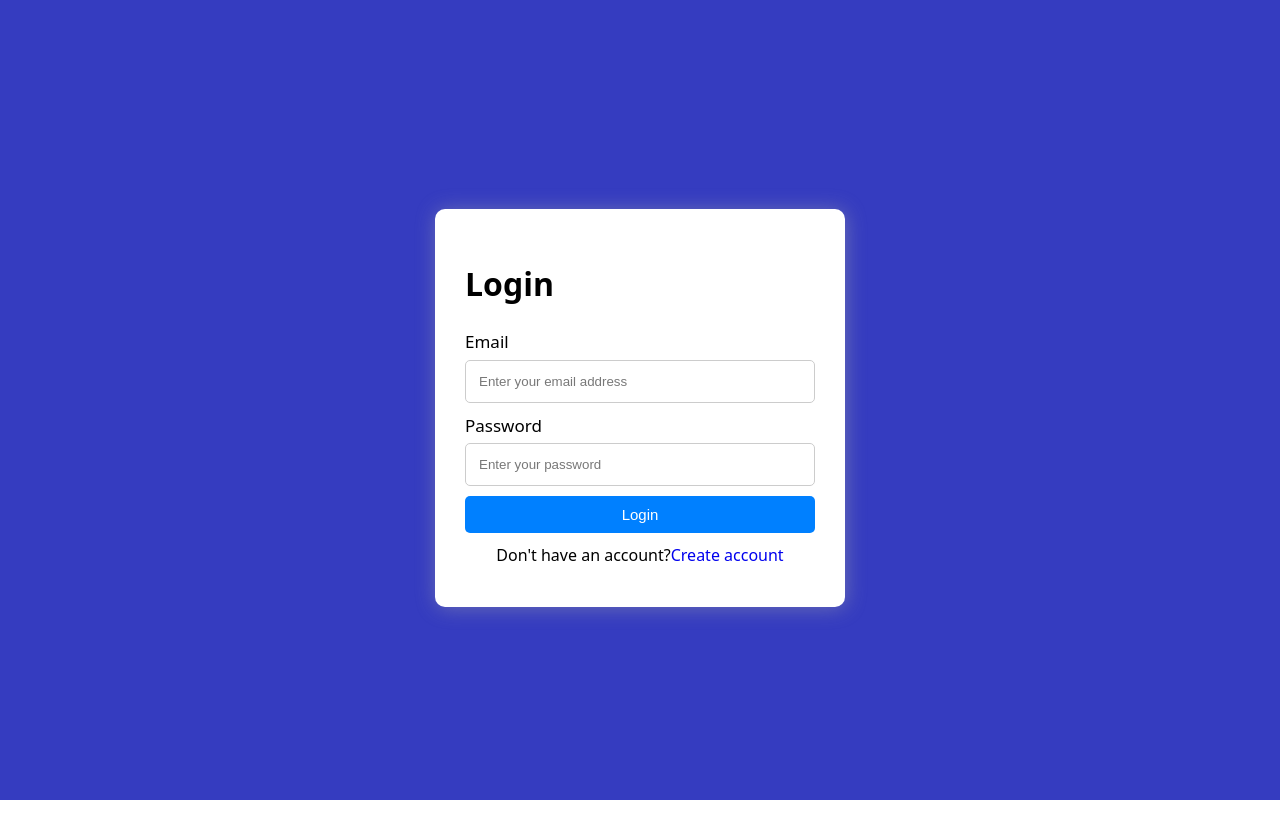
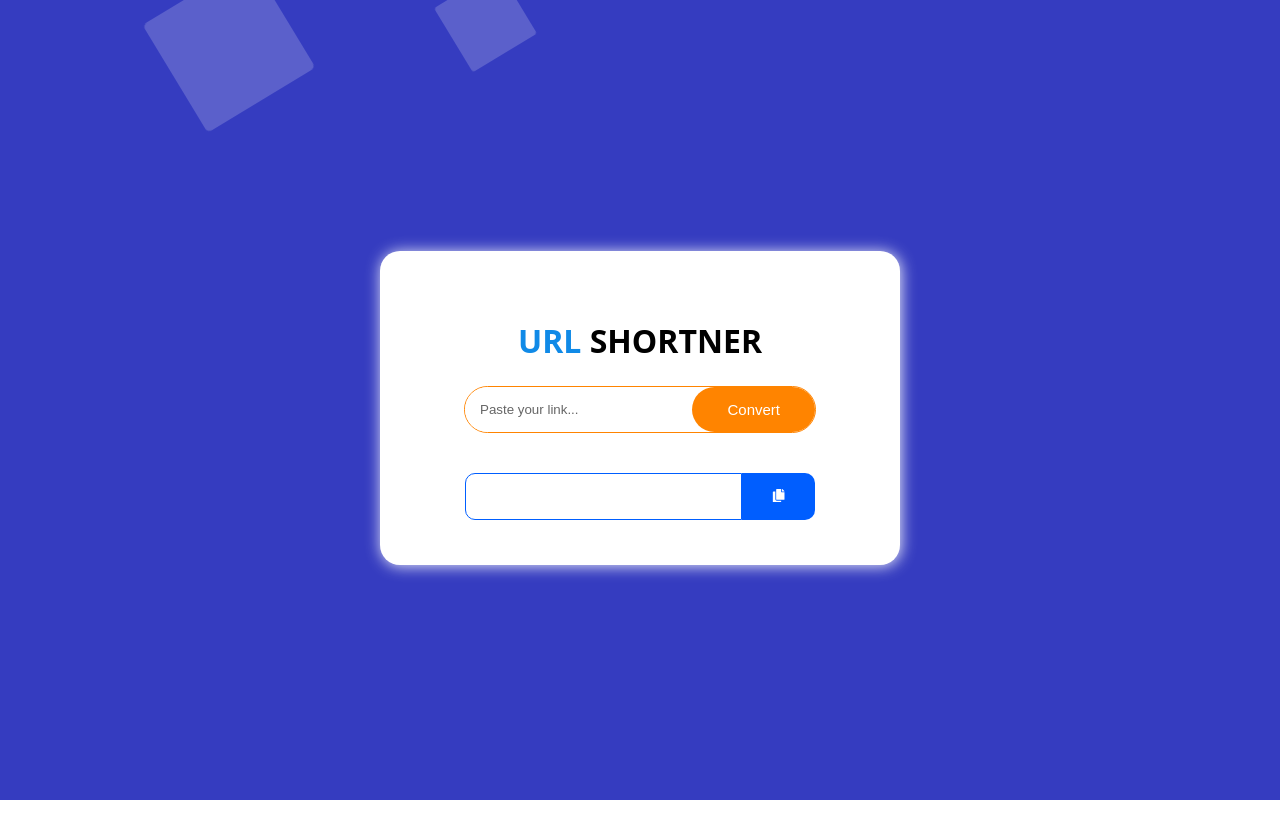
Before and after one commit to Jayavel2005/React-Journey, a React app in the folder urlShortner/: page / in a window 1280 px wide. Built offline with nearby package versions, Linux system fonts and the light colour scheme; the HTML template or start-up script is replaced by a standard one.

Commit message:
add UrlShortner component for URL shortening functionality; update App to render UrlShortner

```diff
--- a/urlShortner/src/App.jsx
+++ b/urlShortner/src/App.jsx
@@ -2,10 +2,11 @@ import React from 'react'
 import SignUp from './SignUp'
 import Login from './Login'
 import Background from './Background'
+import UrlShortner from './UrlShortner'
 const App = () => {
   return (
     <div className='main'>
-        <Login/>
+        <UrlShortner/>
         <Background/>
     </div>
   )
--- /dev/null
+++ b/urlShortner/src/UrlShortner.jsx
@@ -0,0 +1,71 @@
+import React, { useState } from 'react';
+import { FaCopy } from "react-icons/fa";
+
+const UrlShortner = () => {
+    const [url, setUrl] = useState("");
+    const [shortnedUrl, setShortnedUrl] = useState("");
+    const [copied, setCopied] = useState("");
+
+    const handleUrlChange = (e) => {
+        setUrl(e.target.value);
+    };
+
+    const shortUrl = () => {
+        const shortURL = `bit.ly/${Math.random().toString(36).substr(2, 6)}`;
+        setShortnedUrl(shortURL);
+        setCopied(false); // Reset copied state
+    };
+
+    const copyToClipboard = () => {
+        if (shortnedUrl) {
+            navigator.clipboard.writeText(shortnedUrl).then(() => {
+                setCopied("Link Copied Successfully.");
+                setTimeout(() => setCopied(""), 3000); // Hide message after 3 seconds
+            }).catch(err => console.error("Failed to copy:", err));
+        }
+        if (shortnedUrl.trim() === "") {
+            setCopied("Copy Failed.")
+        }
+    };
+
+
+    return (
+        <div className='urlshortner--main'>
+            {/* Heading */}
+            <h1>
+                <span style={{ color: '#108ae7' }}>URL</span> SHORTNER
+            </h1>
+
+            {/* Input Box */}
+            <div className="link--container">
+                <div className='input--box'>
+                    <input
+                        type="text"
+                        placeholder='Paste your link...'
+                        value={url}
+                        onChange={handleUrlChange}
+                    />
+                    <button onClick={shortUrl}>Convert</button>
+                </div>
+            </div>
+
+            {/* Clipboard Box */}
+
+            <div className="clipboard--main">
+                <div className='clipboard--textfieldGroup'>
+                    <input className='clipboard--textfield' readOnly value={shortnedUrl} />
+                    <button className='copy--button' onClick={copyToClipboard}>
+                        <FaCopy />
+                    </button>
+                </div>
+                <span
+                    className='informative--message'
+                    style={{ color: copied === "Link Copied Successfully." ? "green" : "red", display: copied ? "block" : "none" }}
+                >{copied}</span>
+            </div>
+
+        </div>
+    );
+};
+
+export default UrlShortner;
--- a/urlShortner/src/index.css
+++ b/urlShortner/src/index.css
@@ -48,11 +48,13 @@ input::placeholder {
   color: rgb(120, 120, 120);
 }
 
-.form--group .informative--message {
+.informative--message {
   font-size: 15px;
-  margin: 1px;
+  margin-top: 2px;
   display: none;
 }
+
+
 
 .error-message {
   color: red;
@@ -87,12 +89,13 @@ input::placeholder {
 }
 
 @keyframes animate {
-  0%{
+  0% {
     transform: translateY(0) rotate(0deg);
     opacity: 1;
     border-radius: 0;
   }
-  100%{
+
+  100% {
     transform: translateY(-10000px) rotate(720deg);
     opacity: 0;
     border-radius: 50%;
@@ -111,6 +114,106 @@ input::placeholder {
   overflow: hidden;
   z-index: -1;
 }
+
+/* Url Shortner Component */
+
+.urlshortner--main {
+  background-color: #ffffff;
+  padding: 45px 10px;
+  border-radius: 20px;
+  box-shadow: 1px 1px 15px rgba(255, 255, 255, 0.9);
+  max-width: 500px;
+  width: 550px;
+  display: flex;
+  flex-direction: column;
+  align-items: center;
+
+}
+
+.urlshortner--main h1 {
+  text-align: center;
+
+}
+
+.link--container {
+  display: flex;
+  justify-content: center;
+
+}
+
+.input--box {
+  border: 1px solid #ff8400;
+  width: 350px;
+  display: flex;
+  justify-content: space-between;
+  border-radius: 30px;
+}
+
+.input--box input {
+  padding: 15px;
+  width: 100%;
+  border-radius: 30px;
+  border: none;
+  outline: none;
+}
+
+.input--box input::placeholder {
+  color: #666666;
+  font-weight: 500 !important;
+}
+
+.input--box button {
+  padding: 0px 35px;
+  border-radius: 30px;
+  border: none;
+  background-color: #ff8400;
+  color: #fff;
+  font-size: 15px;
+  cursor: pointer;
+}
+
+.input--box button:hover {
+  background-color: #eb7a00;
+
+}
+
+.clipboard--main {
+  display: flex;
+  margin-top: 40px;
+  justify-content: space-between;
+  flex-direction: column;
+  width: 350px;
+  /* border: 1px solid black; */
+}
+
+.clipboard--textfieldGroup {
+  display: flex;
+}
+
+.clipboard--textfield {
+  border: 1px solid #005eff;
+  padding: 15px;
+  width: 100%;
+  border-radius: 10px 0px 0px 10px;
+  outline: none;
+}
+
+.copy--button {
+  padding: 1px 30px;
+  border-radius: 0px 10px 10px 0px;
+  border: none;
+  background-color: #005eff;
+  color: #fff;
+  cursor: pointer;
+}
+
+.copy--button:hover {
+  background-color: #0052e0;
+
+}
+
+
+/* Background Animation */
 .background li {
   position: absolute;
   display: block;
@@ -121,9 +224,6 @@ input::placeholder {
   animation: animate 12s linear infinite;
 }
 
-
-
-
 .background li:nth-child(0) {
   left: 65%;
   width: 98px;
@@ -131,6 +231,7 @@ input::placeholder {
   bottom: -98px;
   animation-delay: 1s;
 }
+
 .background li:nth-child(1) {
   left: 75%;
   width: 102px;
@@ -138,6 +239,7 @@ input::placeholder {
   bottom: -102px;
   animation-delay: 4s;
 }
+
 .background li:nth-child(2) {
   left: 65%;
   width: 103px;
@@ -145,6 +247,7 @@ input::placeholder {
   bottom: -103px;
   animation-delay: 9s;
 }
+
 .background li:nth-child(3) {
   left: 30%;
   width: 24px;
@@ -152,6 +255,7 @@ input::placeholder {
   bottom: -24px;
   animation-delay: 6s;
 }
+
 .background li:nth-child(4) {
   left: 4%;
   width: 162px;
@@ -159,6 +263,7 @@ input::placeholder {
   bottom: -162px;
   animation-delay: 20s;
 }
+
 .background li:nth-child(5) {
   left: 31%;
   width: 45px;
@@ -166,6 +271,7 @@ input::placeholder {
   bottom: -45px;
   animation-delay: 17s;
 }
+
 .background li:nth-child(6) {
   left: 20%;
   width: 7px;
@@ -173,6 +279,7 @@ input::placeholder {
   bottom: -7px;
   animation-delay: 3s;
 }
+
 .background li:nth-child(7) {
   left: 35%;
   width: 75px;
@@ -180,6 +287,7 @@ input::placeholder {
   bottom: -75px;
   animation-delay: 7s;
 }
+
 .background li:nth-child(8) {
   left: 59%;
   width: 134px;
@@ -187,6 +295,7 @@ input::placeholder {
   bottom: -134px;
   animation-delay: 13s;
 }
+
 .background li:nth-child(9) {
   left: 13%;
   width: 126px;
@@ -194,6 +303,7 @@ input::placeholder {
   bottom: -126px;
   animation-delay: 7s;
 }
+
 .background li:nth-child(10) {
   left: 15%;
   width: 132px;
@@ -201,6 +311,7 @@ input::placeholder {
   bottom: -132px;
   animation-delay: 30s;
 }
+
 .background li:nth-child(11) {
   left: 44%;
   width: 98px;
@@ -208,6 +319,7 @@ input::placeholder {
   bottom: -98px;
   animation-delay: 50s;
 }
+
 .background li:nth-child(12) {
   left: 32%;
   width: 123px;
@@ -215,6 +327,7 @@ input::placeholder {
   bottom: -123px;
   animation-delay: 50s;
 }
+
 .background li:nth-child(13) {
   left: 18%;
   width: 163px;
@@ -222,6 +335,7 @@ input::placeholder {
   bottom: -163px;
   animation-delay: 2s;
 }
+
 .background li:nth-child(14) {
   left: 61%;
   width: 12px;
@@ -229,6 +343,7 @@ input::placeholder {
   bottom: -12px;
   animation-delay: 63s;
 }
+
 .background li:nth-child(15) {
   left: 56%;
   width: 155px;
```
Also changed, not shown: urlShortner/package.json (+8 -1 lines), 1 other file (tests, documents, lock files or other folders). Lines whose indentation alone changed are shown as unchanged.
